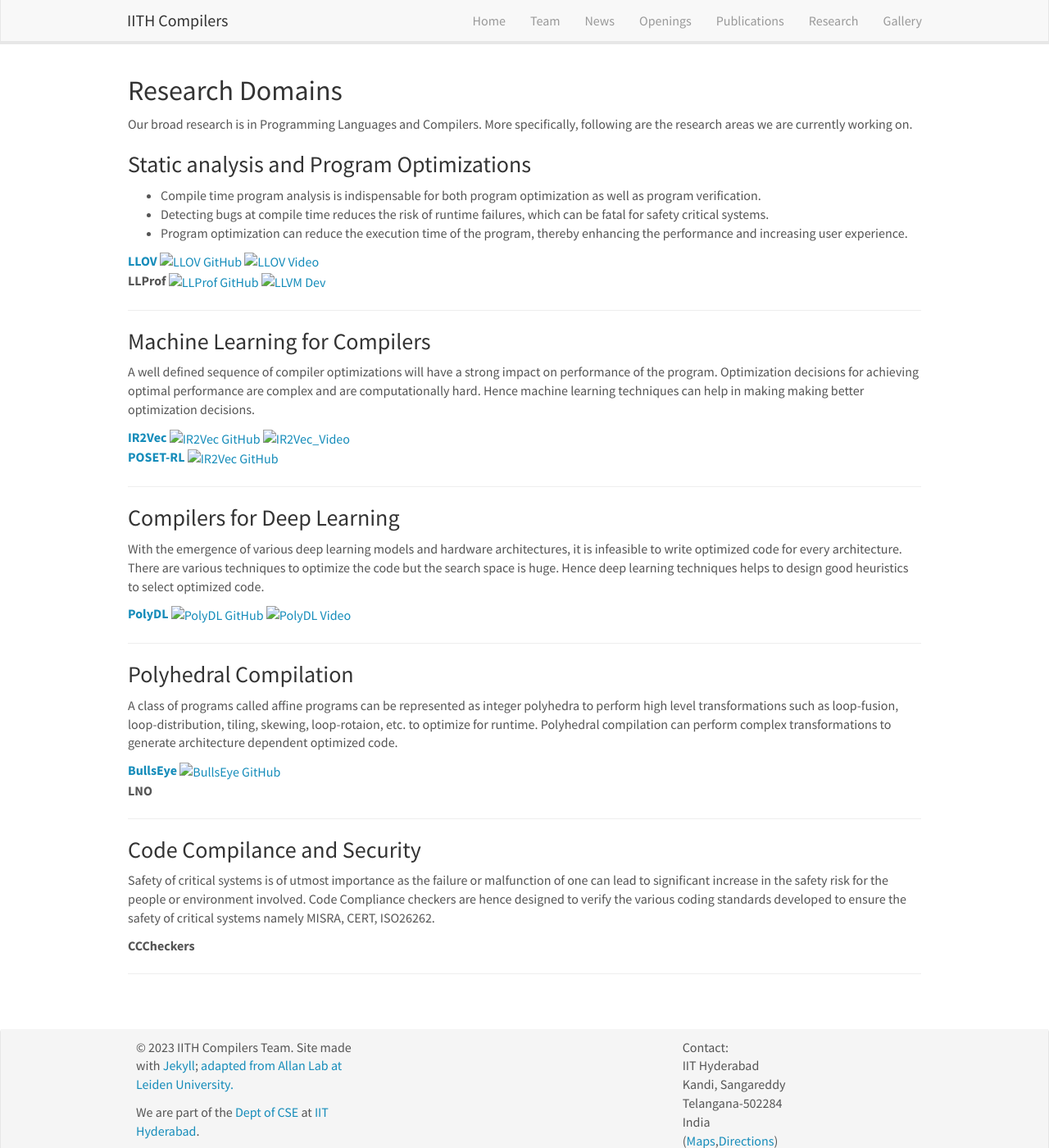
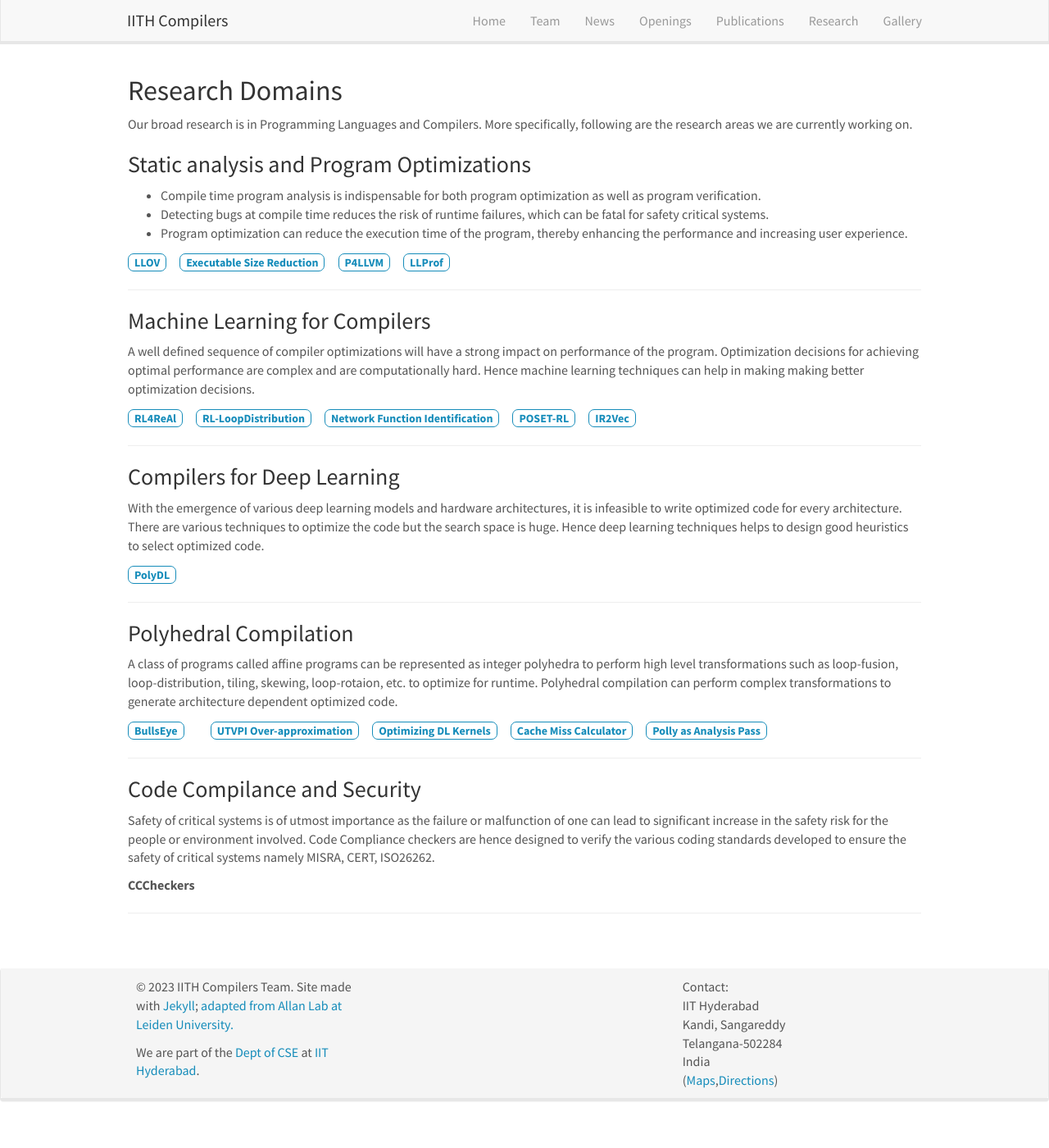
Before and after one commit to utpalbora/compilers.cse.iith.ac.in, a Jekyll site: the page built from _pages/research.md, in a window 1280 px wide and 1400 px high. Shown: the whole window at 82% size. Built offline with Jekyll 4.4.1, drawn with Linux system fonts in a browser that asks for light colours; nearby versions of some CDN libraries.

Commit message:
Added paper details to RL4ReAl, added publications to IR2Vec and revamped Research page (#75)
* Adding funding details for RL4ReAl

* Added paper details to RL4ReAl, added publications to IR2Vec and revamped Research page

```diff
--- a/_data/publist.yml
+++ b/_data/publist.yml
@@ -1,7 +1,10 @@
 - shortname: "rl4real"
   title: "RL4ReAl: Reinforcement Learning for Register Allocation"
-  authors: "VenkataKeerthy S, Siddharth Jain, Anilava Kundu, Rohit Aggarwal, Albert Cohen, and Ramakrishna Upadrasta"
+  short_title: "RL4ReAl"
+  authors: "S. VenkataKeerthy, Siddharth Jain, Anilava Kundu, Rohit Aggarwal, Albert Cohen, and Ramakrishna Upadrasta"
   description: ""
+  domain: "ML4Compilers"
+  subdomain: "IR2Vec"
   year: "2023"
   publishedAt: "CC"
   project: 0
@@ -11,7 +14,7 @@
   highlight: 1
   github_link: ""
   citation: ""
-  paper_link: ""
+  paper_link: "https://dl.acm.org/doi/abs/10.1145/3578360.3580273"
   poster_link: ""
   slides_link: ""
   videos_link: ""
@@ -20,8 +23,10 @@
 
 - shortname: "bullseye"
   title: "BullsEye : Scalable and Accurate Approximation Framework for Cache Miss Calculation"
+  short_title: "BullsEye"
   authors: "Nilesh Rajendra Shah, Ashitabh misra, Antoine Miné, Rakesh Venkat, and Ramakrishna Upadrasta"
   description: ""
+  domain: "Polyhedral"
   year: "2022"
   publishedAt: "TACO"
   project: 1
@@ -59,9 +64,12 @@
 
 - shortname: "rl_loop_distribution"
   title: "Reinforcement Learning assisted Loop Distribution for Locality and Vectorization"
+  short_title: "RL-LoopDistribution"
   authors: "Shalini Jain, S. VenkataKeerthy, Rohit Aggarwal, Tharun Kumar Dangeti, Dibyendu Das, Ramakrishna Upadrasta"
   year: "2022"
   publishedAt: "LLVM-HPC"
+  domain: "ML4Compilers"
+  subdomain: "IR2Vec"
   project: 0
   publication: 1
   type: "Journal|Transaction|Conference"
@@ -78,12 +86,15 @@
 
 - shortname: "packet_processing"
   title: "Packet Processing Algorithm Identification using Program Embeddings"
+  short_title: "Network Function Identification"
   authors: "S. VenkataKeerthy, Yashas Andaluri, Sayan Dey, Rinku Shah, Praveen Tammana, Ramakrishna Upadrasta"
   year: "2022"
   publishedAt: "APNet"
   project: 0
   publication: 1
   type: "Workshop"
+  domain: "ML4Compilers"
+  subdomain: "IR2Vec"
   # image: ""
   highlight: 1
   github_link: ""
@@ -98,12 +109,15 @@
 
 - shortname: "posetrl"
   title: "POSET-RL: Phase ordering for Optimizing Size and Execution Time using Reinforcement Learning"
+  short_title: "POSET-RL"
   authors: "Shalini Jain, Yashas Andaluri, S. VenkataKeerthy, Ramakrishna Upadrasta"
   year: "2022"
   publishedAt: "ISPASS"
   project: 1
   publication: 0
   type: "Conference"
+  domain: "ML4Compilers"
+  subdomain: "IR2Vec"
   # image: ""
   highlight: 1
   github_link: ""
@@ -119,6 +133,7 @@
 
 - shortname: "llov"
   title: "OpenMP aware MHP Analysis for Improved Static Data-Race Detection"
+  short_title: "LLOV"
   authors: "Utpal Bora, Shraiysh Vaishay, Saurabh Joshi, Ramakrishna Upadrasta"
   year: "2021"
   publishedAt: "LLVM-HPC"
@@ -177,10 +192,12 @@
 
 - shortname: "polydl"
   title: "PolyDL: Polyhedral Optimizations for Creation of High Performance DL primitives"
+  short_title: "PolyDL"
   authors: "Sanket Tavarageri, Alexander Heinecke, Sasikanth Avancha, Gagandeep Goyal, Ramakrishna Upadrasta, Bharat Kaul"
   description: ""
   year: "2020"
   publishedAt: "TACO"
+  domain: "Compilers4ML"
   project: 1
   publication: 0
   type: "Conference"
@@ -212,12 +229,9 @@
   videos_link: "https://www.youtube.com/watch?v=kyD4ysn8ljE&t=1866s&ab_channel=HiPEACTV"
   arxiv_link: ""
 
-
-
-
-
 - shortname: "ir2vec"
   title: "IR2Vec: A Flow Analysis based Scalable Infrastructure for Program Encodings"
+  short_title: "IR2Vec"
   authors: "S. VenkataKeerthy, Rohit Aggarwal, Shalini Jain, Maunendra Desarkar, Ramakrishna Upadrasta and Y. N. Srikant"
   description: ""
   year: "2020"
@@ -225,6 +239,7 @@
   project: 1
   publication: 0
   type: "Conference"
+  domain: "ML4Compilers"
   # image: ""
   highlight: 1
   github_link: "https://github.com/IITH-Compilers/IR2Vec"
@@ -256,10 +271,12 @@
 
 - shortname: "llov"
   title: "LLOV: A Fast Static Data-Race Checker for OpenMP Programs"
+  short_title: "LLOV"
   authors: "Utpal Bora, Santanu Das, Pankaj Kukreja, Saurabh Joshi, Ramakrishna Upadrasta, Sanjay Rajopadhye"
   description: ""
   year: "2020"
   publishedAt: "TACO"
+  domain: "SA+Opt"
   project: 1
   publication: 0
   type: "Conference"
@@ -315,12 +332,8 @@
   videos_link: ""
   arxiv_link: ""
 
-
-
-
-
-
 - shortname: "executable_size_reduction"
+  short_title: "Executable Size Reduction"
   title: "An analysis of executable size reduction by LLVM passes"
   authors: "Shalini Jain, Utpal Bora, Prateek Kumar, Vaibhav B Sinha, Suresh Purini and Ramakrishna Upadrasta"
   description: ""
@@ -328,6 +341,7 @@
   publishedAt: "CSI[ICT]"
   project: 0
   publication: 1
+  domain: "SA+Opt"
   type: "Conference"
   # image: ""
   highlight: 1
@@ -369,6 +383,7 @@
   year: "2019"
   publishedAt: "HPCS"
   project: 0
+  domain: "Polyhedral"
   publication: 1
   type: "Conference"
   # image: ""
@@ -394,11 +409,13 @@
 
 - shortname: "tightest_utvpi_over-approximation"
   title: "Some Efficient Algorithms for the Tightest UTVPI Polyhedral Over-Approximation Problem"
+  short_title: "UTVPI Over-approximation"
   authors: "Abhishek A Patwardhan & Ramakrishna Upadrasta"
   description: ""
   year: "2019"
   publishedAt: "IMPACT"
   project: 0
+  domain: "Polyhedral"
   publication: 1
   type: "Conference"
   # image: ""
@@ -414,7 +431,7 @@
 
 
 - shortname: ""
-  title: "Exploting GPU caches By Polyhedral Compilation"
+  title: "Exploiting GPU caches By Polyhedral Compilation"
   authors: "Abhishek A Patwardhan & Ramakrishna Upadrasta"
   description: ""
   year: "2019"
@@ -436,12 +453,14 @@
 
 - shortname: "p4llvm"
   title: "P4LLVM: An LLVM Based P4 Compiler"
+  short_title: "P4LLVM"
   authors: "Tharun Kumar Dangeti, S. VenkataKeerthy and Ramakrishna Upadrasta"
   description: ""
   year: "2018"
   publishedAt: "P4WE in ICNP"
   project: 0
   publication: 1
+  domain: "SA+Opt"
   type: "Conference"
   # image: ""
   highlight: 1
@@ -484,12 +503,14 @@
 
 - shortname: "loop_profiler"
   title: "An LLVM based Loop Profiler"
+  short_title: "LLProf"
   authors: "Shalini Jain, Kamlesh Kumar, Suresh Purini, Dibyendu Das and Ramakrishna Upadrasta"
   description: ""
   year: "2017"
   publishedAt: "US LLVM Dev Meet"
   project: 0
   publication: 1
+  domain: "SA+Opt"
   type: "Posters"
   # image: ""
   highlight: 1
@@ -504,11 +525,13 @@
 
 - shortname: "optimizing_dl_kernels"
   title: "When Polyhedral Optimizations Meet Deep Learning Kernels"
+  short_title: "Optimizing DL Kernels"
   authors: "Hrishikesh Vaidya, Akilesh B, Abhishek A Patwardhan, Ramakrishna Upadrasta"
   description: ""
   year: "2017"
   publishedAt: "HiPC"
   project: 0
+  domain: "Polyhedral"
   publication: 1
   type: "Posters"
   # image: ""
@@ -573,11 +596,13 @@
 
 - shortname: "cache_miss_calc"
   title: "Implementation of a Cache Miss Calculator in LLVM/Polly"
+  short_title: "Cache Miss Calculator"
   authors: "Keyur Joshi, Ramakrishna Upadrasta, and Albert Cohen"
   description: ""
   year: "2017"
   publishedAt: "LLVM HPC"
   project: 0
+  domain: "Polyhedral"
   publication: 1
   type: "Talks"
   # image: ""
@@ -625,6 +650,7 @@
   description: ""
   year: "2016"
   publishedAt: "HiPC"
+  domain: "SA+Opt"
   project: 0
   publication: 1
   type: "Posters"
@@ -644,12 +670,13 @@
 
 - shortname: "analysis_pass-polly"
   title: "Polly as an Analysis pass in LLVM"
-
+  short_title: "Polly as Analysis Pass"
   authors: "Utpal Bora, Johannes Doerfert, Tobias Grosser, Venugopal Raghavan and Ramakrishna Upadrasta"
   description: ""
   year: "2016"
   publishedAt: "US LLVM Dev Meet"
   project: 0
+  domain: "Polyhedral"
   publication: 1
   type: "Talks"
   # image: ""
--- a/_pages/research.md
+++ b/_pages/research.md
@@ -25,7 +25,25 @@ Our broad research is in Programming Languages and Compilers. More specifically,
 * Compile time program analysis is indispensable for both program optimization as well as program verification.
 * Detecting bugs at compile time reduces the risk of runtime failures, which can be fatal for safety critical systems.
 * Program optimization can reduce the execution time of the program, thereby enhancing the performance and increasing user experience.
-<details>
+
+{% for publi in site.data.publist %}
+<div style="display:inline;">
+<nobr>
+ {% if publi.short_title != "" %}
+  {% if publi.domain == "SA+Opt" %}
+        {% if publi.shortname != "" %}
+                {% if publi.project==1 %}
+                        <a class=badge href="{{ site.url }}{{ site.baseurl }}/projects/{{publi.shortname}}/" target="_blank">{{publi.short_title}}</a>&nbsp;&nbsp;&nbsp;&nbsp;
+                {% elsif publi.publication==1 %}
+                        <a class=badge href="{{ site.url }}{{ site.baseurl }}/publications/{{publi.shortname}}/" target="_blank">{{publi.short_title}}</a>&nbsp;&nbsp;&nbsp;&nbsp;
+                {% endif %}
+        {% endif %}
+  {% endif %}
+ {% endif %}
+</nobr>
+</div>
+{% endfor %}
+<!-- <details>
 <summary class="dp" markdown='span'><b><a href="{{ site.url }}{{ site.baseurl }}/projects/llov/" target="_blank">LLOV</a></b> <a href="https://github.com/utpalbora/LLOV" target="_blank"> <img  class="dp-img" alt="LLOV GitHub" src="https://github.githubassets.com/favicons/favicon.svg" width="15px" height="15px"></a> <a href="https://www.youtube.com/watch?v=kyD4ysn8ljE&t=3781s&ab_channel=HiPEAC" target="_blank"> <img  class="dp-img" alt="LLOV Video" src="https://www.youtube.com/s/desktop/75da313d/img/favicon.ico" width="15px" height="15px"></a></summary>
 
 ##### LLOV is a fast, static, data-race checker for OpenMP programs. It is language-agnostic and can detect races in C/C++ and FORTRAN programs.
@@ -35,43 +53,78 @@ Our broad research is in Programming Languages and Compilers. More specifically,
 <details>
 <summary class="dp" markdown='span'><b style="cursor: pointer;">LLProf</b><a href="https://github.com/IITH-Compilers/LLVM-Loop-Profiler" target="_blank"> <img  class="dp-img" alt="LLProf GitHub" src="https://github.githubassets.com/favicons/favicon.svg" width="15px" height="15px"></a> <a href="https://www.youtube.com/watch?v=MKhXpRNekaM&t=119s" target="_blank"> <img  class="dp-img" alt="LLVM Dev" src="https://www.youtube.com/s/desktop/75da313d/img/favicon.ico" width="15px" height="15px"></a></summary>
 ##### LLProf is a LLVM based loop profiler, helps to generate run-time information for loops (loopnest/ inner most loops). This tool helps to analyze impact of (set of) optimizations on the performance of loops.
-</details>
+</details> -->
+
+
 ----
 
 ### Machine Learning for Compilers
 A well defined sequence of compiler optimizations will have a strong impact on performance of the program. Optimization decisions for achieving optimal performance are complex and are computationally hard. Hence machine learning techniques can help in making making better optimization decisions.
 
-<details>
-<summary class="dp" markdown='span'> <b><a href="{{ site.url }}{{ site.baseurl }}/projects/ir2vec/" target="_blank">IR2Vec</a></b> <a href="https://github.com/IITH-Compilers/IR2Vec" target="_blank"> <img  class="dp-img" alt="IR2Vec GitHub" src="https://github.githubassets.com/favicons/favicon.svg" width="15px" height="15px"></a> <a href="https://www.youtube.com/watch?v=kyD4ysn8ljE&t=4688s&ab_channel=HiPEAC" target="_blank"> <img  class="dp-img" alt="IR2Vec_Video" src="https://www.youtube.com/s/desktop/75da313d/img/favicon.ico" width="15px" height="15px"> </summary>
+{% for publi in site.data.publist %}
+<div style="display:inline;">
+<nobr>
+ {% if publi.short_title != "" %}
+  {% if publi.domain == "ML4Compilers" %}
+        {% if publi.shortname !="" %}
+                {% if publi.project==1 %}
+                        <a class=badge href="{{ site.url }}{{ site.baseurl }}/projects/{{publi.shortname}}/" target="_blank">{{publi.short_title}}</a>&nbsp;&nbsp;&nbsp;&nbsp;
+                {% elsif publi.publication==1 %}
+                        <a class=badge href="{{ site.url }}{{ site.baseurl }}/publications/{{publi.shortname}}/" target="_blank">{{publi.short_title}}</a>&nbsp;&nbsp;&nbsp;&nbsp;
+                {% endif %}
+        {% endif %}
+  {% endif %}
+ {% endif %}
+</nobr>
+</div>
+{% endfor %}
 
-##### IR2Vec is the framework based on LLVM IR to represent programs as distributed vectors. Such vectors, representing the programs can be used by ML models to solve optimization and software engineering tasks.
-</details>
-<details>
-<summary class="dp" markdown='span'> <b><a href="{{ site.url }}{{ site.baseurl }}/projects/posetrl/" target="_blank">POSET-RL</a></b> <a href="https://github.com/IITH-Compilers/POSET-RL" target="_blank"> <img  class="dp-img" alt="IR2Vec GitHub" src="https://github.githubassets.com/favicons/favicon.svg" width="15px" height="15px"></a></summary>
-</details>
 ----
 
 ### Compilers for Deep Learning
 With the emergence of various deep learning models and hardware architectures, it is infeasible to write optimized code for every architecture. There are various techniques to optimize the code but the search space is huge. Hence deep learning techniques helps to design good heuristics to select optimized code.
-<details>
-<summary class="dp" markdown='span'> <b><a href="{{ site.url }}{{ site.baseurl }}/projects/polydl/" target="_blank">PolyDL</a></b> <a href="https://github.com/IITH-Compilers/polydl" target="_blank"> <img  class="dp-img" alt="PolyDL GitHub" src="https://github.githubassets.com/favicons/favicon.svg" width="15px" height="15px"></a> <a href="https://www.youtube.com/watch?v=kyD4ysn8ljE&t=1866s&ab_channel=HiPEAC" target="_blank"> <img  class="dp-img" alt="PolyDL Video" src="https://www.youtube.com/s/desktop/75da313d/img/favicon.ico" width="15px" height="15px"></a></summary>
 
-##### End to end tool to find the Optimized Code for the hardware.
-</details>
+{% for publi in site.data.publist %}
+<div style="display:inline;">
+<nobr>
+ {% if publi.short_title != "" %}
+  {% if publi.domain == "Compilers4ML" %}
+        {% if publi.shortname !="" %}
+                {% if publi.project==1 %}
+                        <a class=badge href="{{ site.url }}{{ site.baseurl }}/projects/{{publi.shortname}}/" target="_blank">{{publi.short_title}}</a>&nbsp;&nbsp;&nbsp;&nbsp;
+                {% elsif publi.publication==1 %}
+                        <a class=badge href="{{ site.url }}{{ site.baseurl }}/publications/{{publi.shortname}}/" target="_blank">{{publi.short_title}}</a>&nbsp;&nbsp;&nbsp;&nbsp;
+                {% endif %}
+        {% endif %}
+  {% endif %}
+ {% endif %}
+</nobr>
+</div>
+{% endfor %}
+
 ----
 
 ### Polyhedral Compilation
 A class of programs called affine programs can be represented as integer polyhedra to perform high level transformations such as loop-fusion, loop-distribution, tiling, skewing, loop-rotaion, etc. to optimize for runtime. Polyhedral compilation can perform complex transformations to generate architecture dependent optimized code.
 
-<details>
-<summary class="dp" markdown='span'> <b><a href="{{ site.url }}{{ site.baseurl }}/projects/bullseye/" target="_blank">BullsEye</a></b> <a href="https://github.com/IITH-Compilers/bullseye" target="_blank"> <img  class="dp-img" alt="BullsEye GitHub" src="https://github.githubassets.com/favicons/favicon.svg" width="15px" height="15px"></a> <a href="#" target="_blank"> </summary>
+{% for publi in site.data.publist %}
+<div style="display:inline;">
+<nobr>
+ {% if publi.short_title != "" %}
+  {% if publi.domain == "Polyhedral" %}
+        {% if publi.shortname !="" %}
+                {% if publi.project==1 %}
+                        <a class=badge href="{{ site.url }}{{ site.baseurl }}/projects/{{publi.shortname}}/" target="_blank">{{publi.short_title}}</a>&nbsp;&nbsp;&nbsp;&nbsp;
+                {% elsif publi.publication==1 %}
+                        <a class=badge href="{{ site.url }}{{ site.baseurl }}/publications/{{publi.shortname}}/" target="_blank">{{publi.short_title}}</a>&nbsp;&nbsp;&nbsp;&nbsp;
+                {% endif %}
+        {% endif %}
+  {% endif %}
+ {% endif %}
+</nobr>
+</div>
+{% endfor %}
 
-##### BullsEye is a analytical cache model based on Least recently used fully associative caches.
-</details>
-<details>
-<summary class="dp"  markdown='span'> <b>LNO</b> </summary>
-##### Loop Nest Optimization (LNO) is an optimization framework based on Polyhedral compilation techniques to perform loop distribution, statement reordering and auto-vectorization.
-</details>
 ----
 
 ### Code Compilance and Security
--- a/_sass/bootstrap/_badges.scss
+++ b/_sass/bootstrap/_badges.scss
@@ -64,7 +64,8 @@
 // Hover state, but only for links
 a.badge {
   &:hover,
-  &:focus {
+  &:focus,
+  &:click {
     color: $badge-link-hover-color;
     text-decoration: none;
     cursor: pointer;
```
Also changed, not shown: _pages/ir2vec.md (+21 -0 lines), _pages/publications.md (+1 -1 lines), _pages/rl4real.md (+1 -1 lines).
